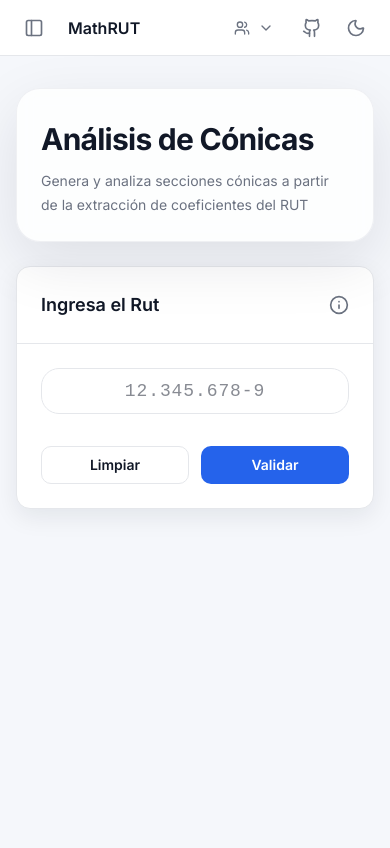
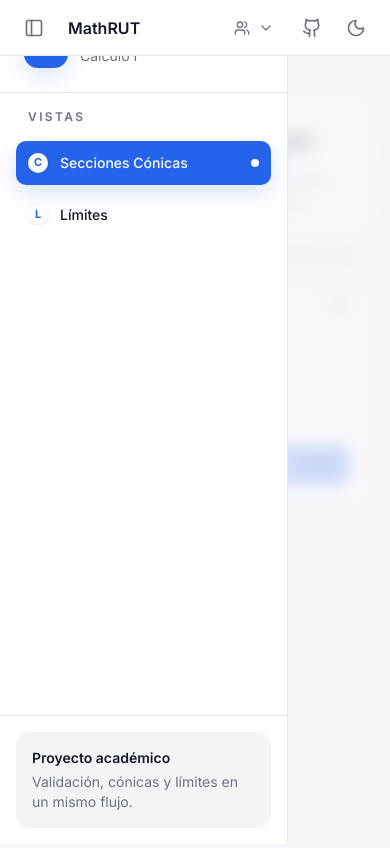
Before and after one commit to RCarrascoO/LinealApp_RDS, a Next.js app: page /conicas in a window 390 px wide. Both pictures are taken after a click on the button 34 px from the left and 27 px from the top of the page. Shown: the top 848 px of the page. Built offline with nearby package versions, Linux system fonts and the light colour scheme.

Commit message:
HotFix funcionamiento de la Sidebar
La sidebar ahora si funciona en resoluciones pequeñas y mobile, pero, esta misma aun no esta adaptada a las nuevas dimensiones, pero cumple su funcion principal

```diff
--- a/src/components/SidebarContext.tsx
+++ b/src/components/SidebarContext.tsx
@@ -1,6 +1,6 @@
 'use client';
 
-import { createContext, useContext, useState, ReactNode } from 'react';
+import { createContext, useContext, useState, useEffect, ReactNode } from 'react';
 
 interface SidebarContextType {
   isSidebarCollapsed: boolean;
@@ -11,11 +11,33 @@ const SidebarContext = createContext<SidebarContextType | undefined>(undefined);
 
 export function SidebarProvider({ children }: { children: ReactNode }) {
   const [isSidebarCollapsed, setIsSidebarCollapsed] = useState(false);
+  const [isMounted, setIsMounted] = useState(false);
+
+  useEffect(() => {
+    setIsMounted(true);
+    const handleResize = () => {
+      if (window.innerWidth < 1024) {
+        setIsSidebarCollapsed(true);
+      } else {
+        setIsSidebarCollapsed(false);
+      }
+    };
+
+    // Configuración inicial basada en la pantalla
+    handleResize();
+
+    window.addEventListener('resize', handleResize);
+    return () => window.removeEventListener('resize', handleResize);
+  }, []);
+
   const toggleSidebar = () => setIsSidebarCollapsed((prev) => !prev);
 
   return (
     <SidebarContext.Provider value={{ isSidebarCollapsed, toggleSidebar }}>
-      {children}
+      {/* Previene problemas de hidratación evitando renderizados condicionales drásticos hasta montar */}
+      <div className={isMounted ? "contents" : "contents opacity-0 lg:opacity-100"}>
+        {children}
+      </div>
     </SidebarContext.Provider>
   );
 }
--- a/src/components/app-sidebar.tsx
+++ b/src/components/app-sidebar.tsx
@@ -3,6 +3,7 @@
 import Link from 'next/link';
 import { usePathname } from 'next/navigation';
 import { useSidebar } from './SidebarContext';
+import { X } from 'lucide-react';
 
 const items = [
   { label: 'Secciones Cónicas', href: '/conicas', mark: 'C' },
@@ -11,15 +12,27 @@ const items = [
 
 export function AppSidebar() {
   const pathname = usePathname();
-  const { isSidebarCollapsed } = useSidebar();
+  const { isSidebarCollapsed, toggleSidebar } = useSidebar();
 
   return (
+    <>
+      {/* Backdrop para móviles */}
+      {!isSidebarCollapsed && (
+        <div
+          className="fixed inset-0 z-40 bg-background/80 backdrop-blur-sm lg:hidden"
+          onClick={toggleSidebar}
+          aria-hidden="true"
+        />
+      )}
+
       <aside
-      className={`hidden shrink-0 border-r border-border bg-card transition-all duration-300 lg:flex lg:flex-col ${
-        isSidebarCollapsed ? 'w-20' : 'w-72'
+        className={`fixed inset-y-0 left-0 z-50 shrink-0 border-r border-border bg-card transition-all duration-300 flex flex-col lg:static lg:z-auto lg:translate-x-0 ${
+          isSidebarCollapsed
+            ? '-translate-x-full lg:w-20'
+            : 'translate-x-0 w-72'
         }`}
       >
-      <div className={`border-b border-border p-6 ${isSidebarCollapsed ? 'flex justify-center px-0' : ''}`}>
+        <div className={`relative border-b border-border p-6 ${isSidebarCollapsed ? 'flex justify-center px-0' : ''}`}>
           <div className={`flex items-center ${isSidebarCollapsed ? 'justify-center' : 'gap-3'}`}>
             <div className="flex shrink-0 h-11 w-11 items-center justify-center rounded-[14px] bg-primary text-primary-foreground shadow-[0_8px_24px_rgba(37,99,235,0.18)]">
               <span className="text-lg font-bold">M</span>
@@ -31,6 +44,17 @@ export function AppSidebar() {
               </div>
             )}
           </div>
+
+          {/* Botón de cerrar solo en móvil */}
+          {!isSidebarCollapsed && (
+            <button
+              onClick={toggleSidebar}
+              className="absolute right-4 top-1/2 -translate-y-1/2 flex h-8 w-8 items-center justify-center rounded-md text-muted-foreground hover:bg-muted hover:text-foreground lg:hidden"
+              aria-label="Cerrar menú"
+            >
+              <X className="h-5 w-5" />
+            </button>
+          )}
         </div>
 
       <nav className={`flex-1 space-y-2 p-4 ${isSidebarCollapsed ? 'px-2' : ''}`}>
@@ -86,5 +110,6 @@ export function AppSidebar() {
         )}
       </div>
     </aside>
+    </>
   );
 }
```
Lines whose indentation alone changed are shown as unchanged.
